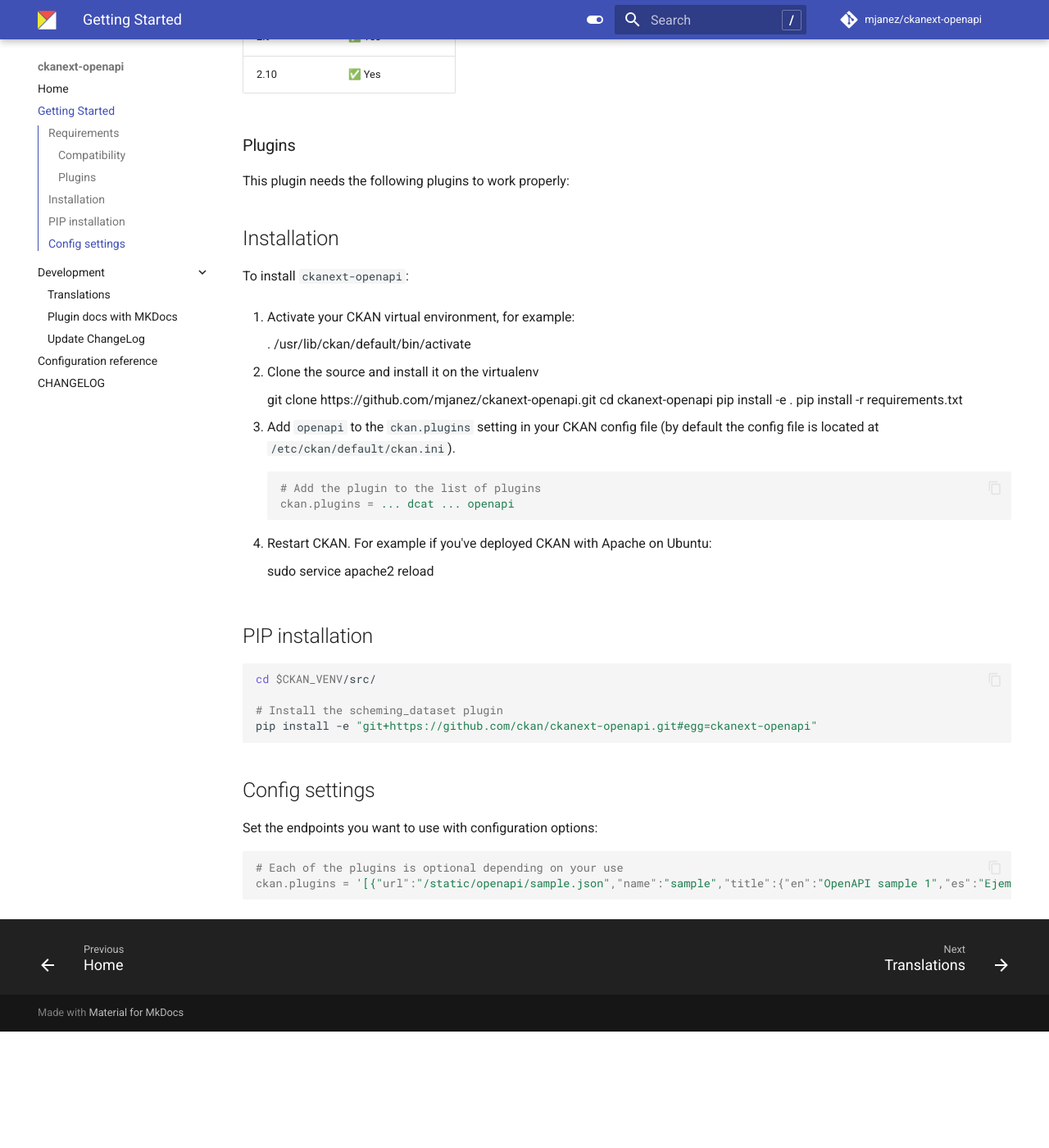
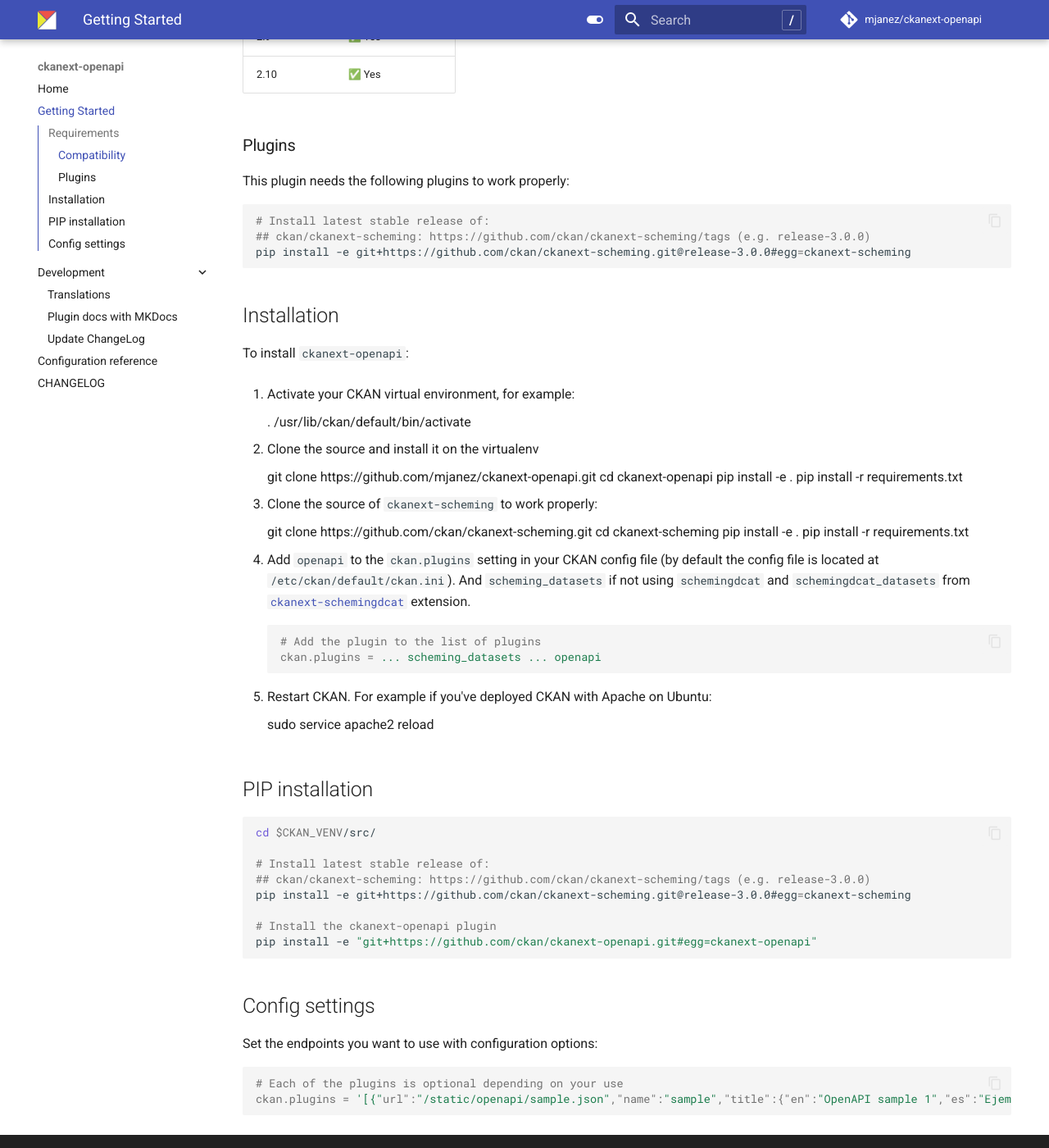
Before and after one commit to mjanez/ckanext-openapi, an MkDocs documentation site: the page built from docs/v1/getting-started.md, in a window 1280 px wide and 1400 px high, scrolled down 387 px. Shown: the whole window at 82% size. Built offline with MkDocs 1.6.1 and Material for MkDocs 9.7.7, drawn with Linux system fonts in a browser that asks for light colours; comment, search, counter and statistics services are not loaded; before the commit the page ends 1645 px from its top, so only the background shows below that.

````diff
--- a/docs/v1/getting-started.md
+++ b/docs/v1/getting-started.md
@@ -13,6 +13,12 @@ Compatibility with core CKAN versions:
 ### Plugins
 This plugin needs the following plugins to work properly:
 
+  ```sh
+  # Install latest stable release of:
+  ## ckan/ckanext-scheming: https://github.com/ckan/ckanext-scheming/tags (e.g. release-3.0.0)
+  pip install -e git+https://github.com/ckan/ckanext-scheming.git@release-3.0.0#egg=ckanext-scheming
+  ```
+
 ## Installation
 
 To install `ckanext-openapi`:
@@ -26,18 +32,25 @@ To install `ckanext-openapi`:
     git clone https://github.com/mjanez/ckanext-openapi.git
     cd ckanext-openapi
     pip install -e .
-	pip install -r requirements.txt
+    pip install -r requirements.txt
 
-3. Add `openapi` to the `ckan.plugins` setting in your CKAN
+3. Clone the source of `ckanext-scheming` to work properly:
+
+    git clone https://github.com/ckan/ckanext-scheming.git
+    cd ckanext-scheming
+    pip install -e .
+    pip install -r requirements.txt
+
+4. Add `openapi` to the `ckan.plugins` setting in your CKAN
    config file (by default the config file is located at
-   `/etc/ckan/default/ckan.ini`).
+   `/etc/ckan/default/ckan.ini`). And `scheming_datasets` if not using `schemingdcat` and `schemingdcat_datasets` from [`ckanext-schemingdcat`](https://github.com/mjanez/ckanext-schemingdcat?tab=readme-ov-file#configuration) extension.
 
     ```ini
     # Add the plugin to the list of plugins
-    ckan.plugins = ... dcat ... openapi
+    ckan.plugins = ... scheming_datasets ... openapi
     ```
 
-4. Restart CKAN. For example if you've deployed CKAN with Apache on Ubuntu:
+5. Restart CKAN. For example if you've deployed CKAN with Apache on Ubuntu:
 
      sudo service apache2 reload
 
@@ -45,7 +58,11 @@ To install `ckanext-openapi`:
   ```sh
   cd $CKAN_VENV/src/
 
-  # Install the scheming_dataset plugin
+  # Install latest stable release of:
+  ## ckan/ckanext-scheming: https://github.com/ckan/ckanext-scheming/tags (e.g. release-3.0.0)
+  pip install -e git+https://github.com/ckan/ckanext-scheming.git@release-3.0.0#egg=ckanext-scheming
+
+  # Install the ckanext-openapi plugin
   pip install -e "git+https://github.com/ckan/ckanext-openapi.git#egg=ckanext-openapi"
   ```
 
````
Also changed, not shown: CHANGELOG.md (added, +20 -0 lines), README.md (+11 -0 lines), docs/index.md (+4 -0 lines), 1 other file.
